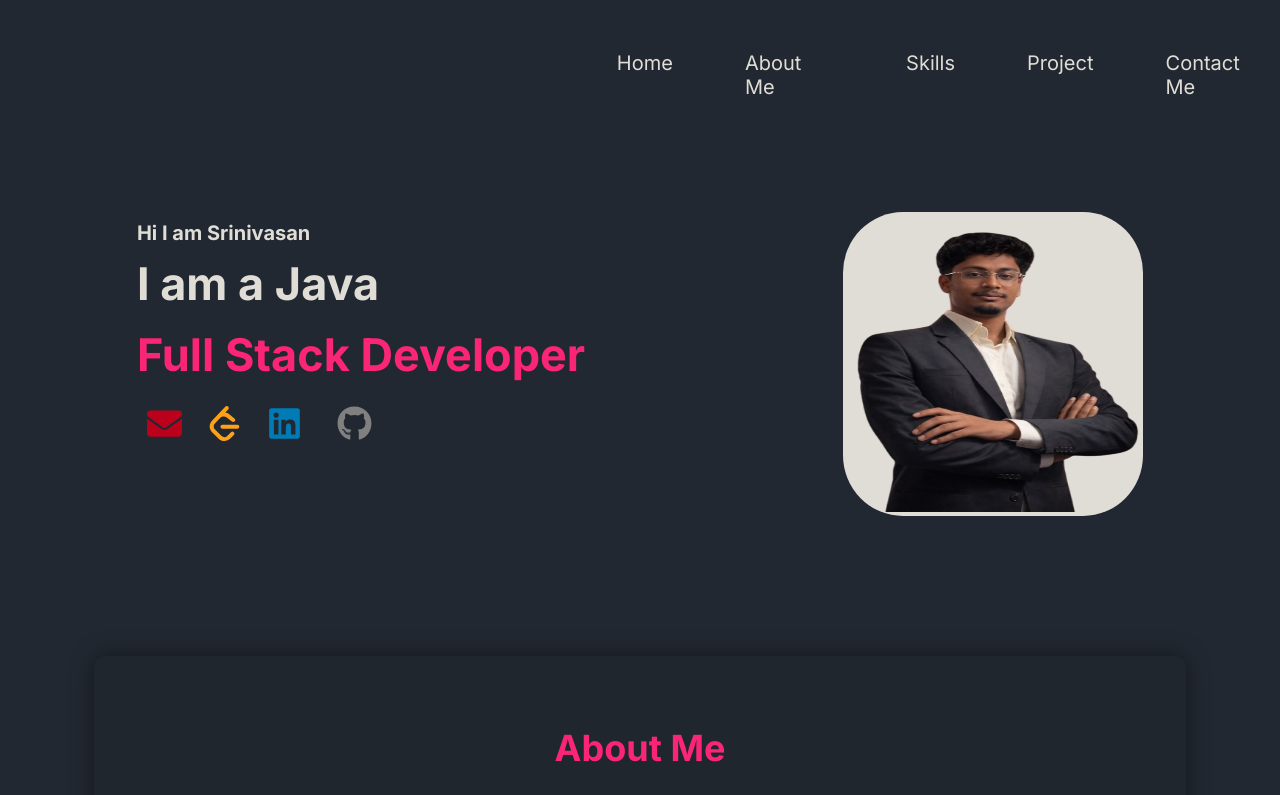
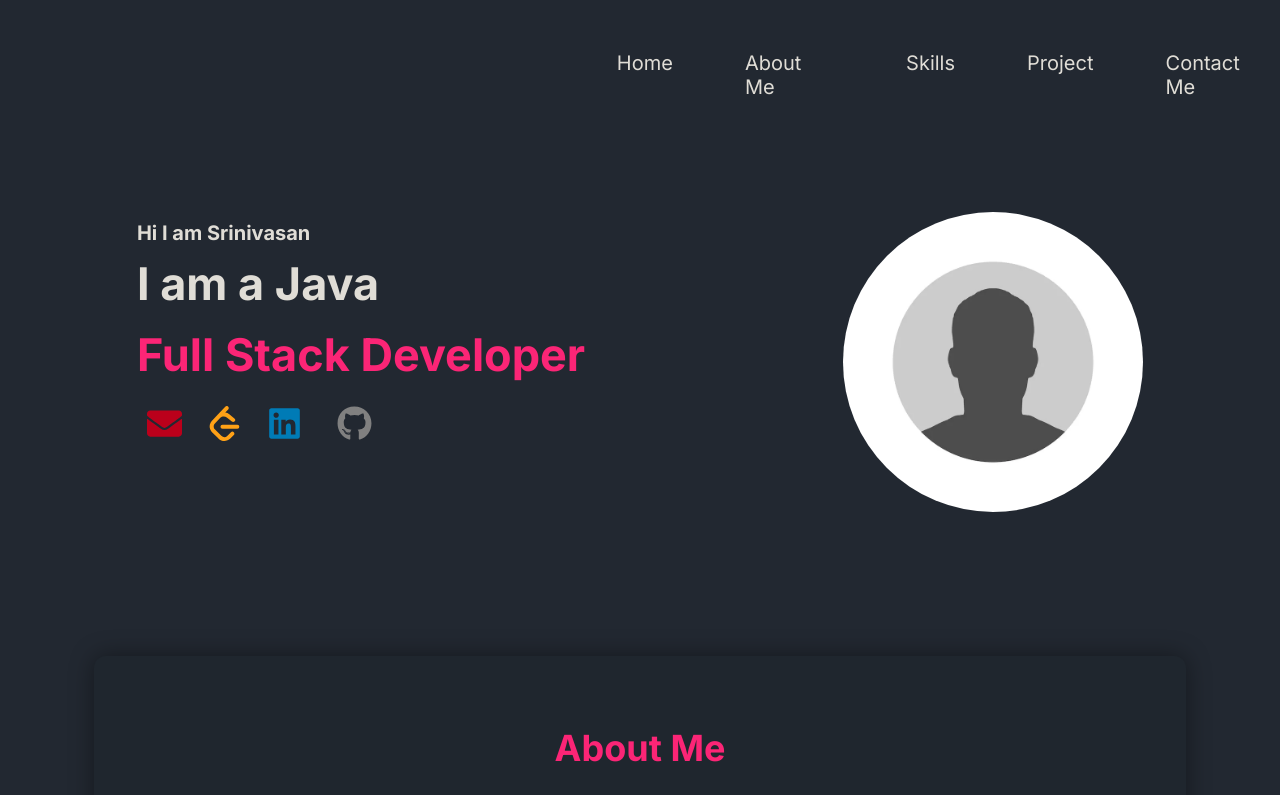
Before and after one commit to Vasan2503-code/my-portfolio, a React (Vite) app in the folder personal-portfolio/: page / in a window 1280 px wide. Shown: the top 795 px of the page. Built offline with nearby package versions, Linux system fonts and the light colour scheme.

Commit message:
profile fixed commit

```diff
--- a/personal-portfolio/src/App.css
+++ b/personal-portfolio/src/App.css
@@ -39,12 +39,10 @@ body{
 .profilePic{
     width: fit-content;
     height: fit-content;
-    background-color: #e0ddd6;
-    border-radius: 20%;
     img{
         width:300px;
         height: 300px;
-        border-radius: 1%;
+        border-radius: 50%;
     }
 }
 .MainHero{
--- a/personal-portfolio/src/Components/Hero.jsx
+++ b/personal-portfolio/src/Components/Hero.jsx
@@ -35,7 +35,7 @@ function Hero() {
         animate={{ x: 0, opacity: 1 }}
         transition={{ duration: 1, delay: 0.3 }}
       >
-        <img src="src/assets/pic-remove.png" alt="profile" />
+        <img src="src/assets/dp.webp" alt="profile" />
       </motion.div>
 
     </div>
```
